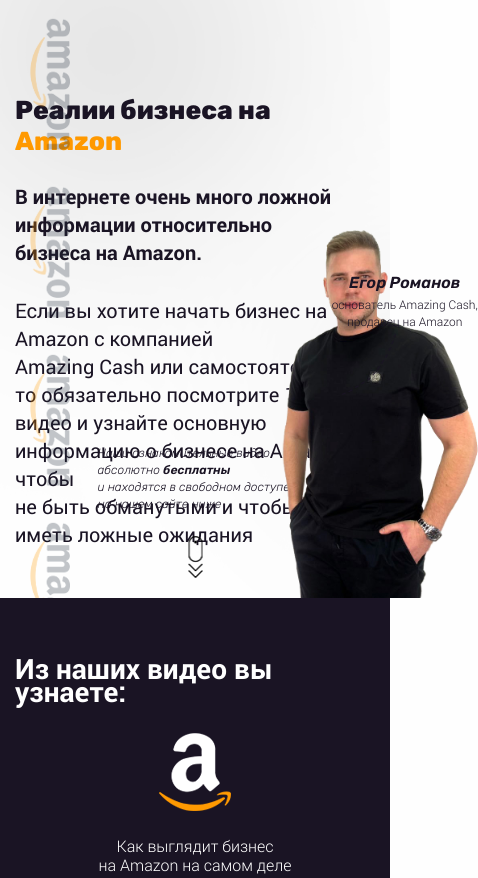
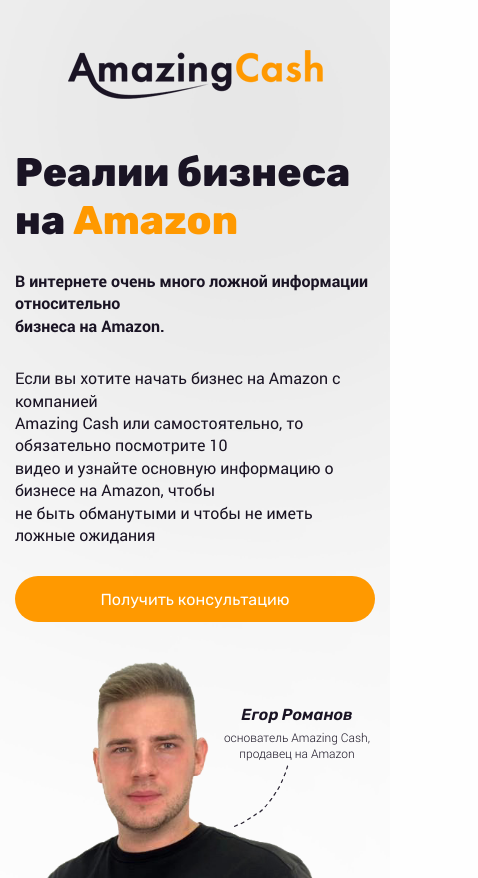
Before and after one commit to MikhailZavalko/egor-romanov-amazon.ru, a website: page app/index.html in a window 390 px wide. Shown: the top 878 px of the page, 478 px wide, since content can reach past the window. Drawn offline with Linux system fonts and the light colour scheme.

Commit message:
done mobile version

```diff
--- a/app/index.html
+++ b/app/index.html
@@ -49,12 +49,15 @@
 	<section id="home" class="top-section">
 		<div class="container">
 
+			<div class="logo-sm">
+				<img src="img/logo.png" alt="" class="img-responsive">
+			</div>
+
 			<div class="main-text">
 				<h1>Реалии бизнеса <br>на <span>Amazon</span></h1>
 				<h3>В интернете очень много ложной информации относительно <br>бизнеса на Amazon.</h3>
-				<p>Если вы хотите начать бизнес на Amazon с компанией <br>Amazing Cash или самостоятельно, то обязательно
-					<span>посмотрите 10 <br>видео</span> и узнайте основную информацию о бизнесе на Amazon, чтобы <br>не быть
-					обманутыми и чтобы не иметь ложные ожидания</p>
+				<p>Если вы хотите начать бизнес на Amazon с компанией <br>Amazing Cash или самостоятельно, то обязательно <span>посмотрите 10 <br>видео</span> и узнайте основную информацию о бизнесе на Amazon, чтобы <br>не быть обманутыми и чтобы не иметь ложные ожидания</p>
+				<a class="button button-header open-form-button" href="#take-consultation"><span>Получить консультацию</span></a>
 			</div>
 
 		</div>
--- a/app/sass/_media.sass
+++ b/app/sass/_media.sass
@@ -238,15 +238,7 @@
 //Small: ≥576px
 @media (max-width: 576px)
 	.header
-		background-color: rgba(#000, .98)
-		&.shrinked
-			background-color: rgba(#000, .98)
-		.menu
-			width: 100%
-			background-color: rgba(#000, .98)
-			.menu_list
-				.menu_item
-					margin-left: 25px
+		display: none
 
 	.container
 		width: 100%
@@ -286,33 +278,38 @@
 	.header
 		display: none
 
-	.logo
-		p
-			margin: 0 0 0 12px
-			font-size: 14px
-			span
-				font-size: 12px
-
 	.top-section
 		min-height: auto
-		padding-top: 35px
+		padding-top: 50px
+		padding-bottom: 0
 		margin: 0
 		background-position: left
-		&.single
-			padding: 70px 0
-			h2
-				display: block
-				font-size: 26px
-				margin: 0
-		.logo
-			p
-				margin: 0 0 0 12px
-				font-size: 14px
-				color: #fff
-				span
-					font-size: 12px
+		flex-direction: column
+		&::before
+			display: none
+		h1
+			font-size: 40px
+			margin-top: 50px
+		h3, p
+			font-size: 16px
+		p
+			margin-bottom: 30px
 		.button
-			width: 100%
+			display: flex
+			margin-bottom: 40px
+		.logo-sm
+			display: block
+			margin: 0 auto
+		.scroll-block
+			display: none
+		.main-block
+			position: relative
+			bottom: auto
+			left: auto
+			transform: translateX(0)
+			.text
+				p
+					margin-bottom: 0
 
 	.info-section
 		.info-block
--- a/app/sass/main.sass
+++ b/app/sass/main.sass
@@ -183,6 +183,8 @@
 		margin: 0 0 30px 0
 	p
 		margin: 0
+	.button
+		display: none
 	.scroll-block
 		position: absolute
 		bottom: 59px
```
Also changed, not shown: app/css/main.min.css.
